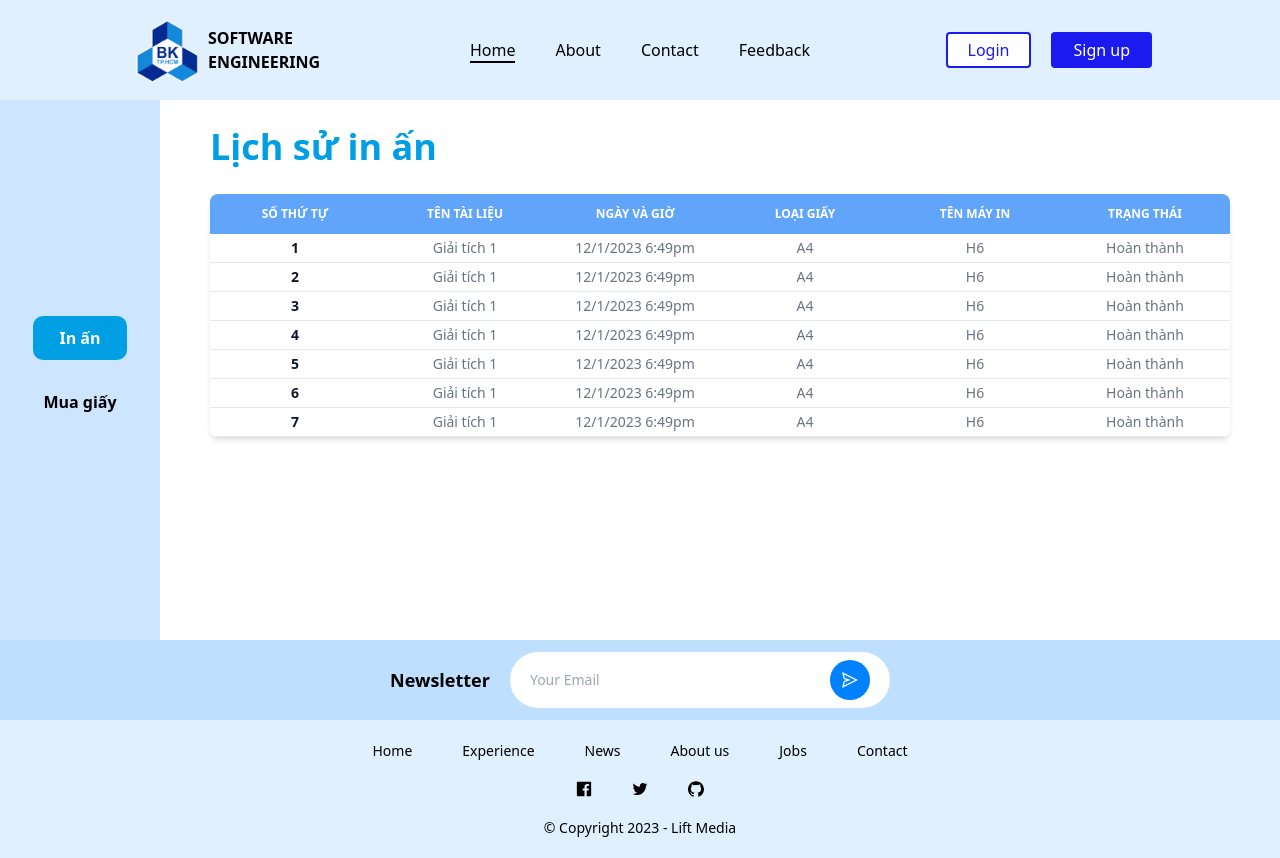
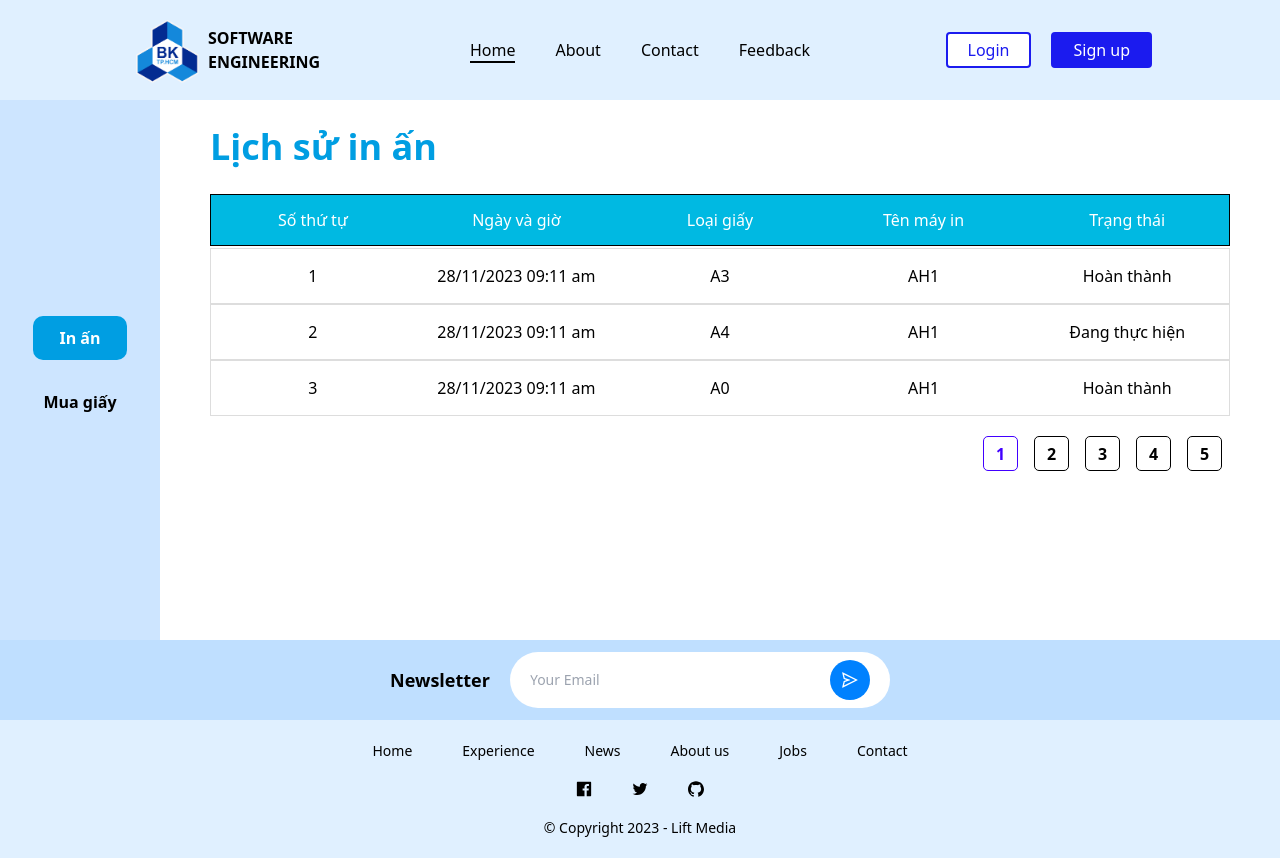
Before and after one commit to SyThanh11/cnpm_project, a React (Vite) app in the folder views/: page /user/history/print in a window 1280 px wide. Built offline with nearby package versions, Linux system fonts and the light colour scheme.

Commit message:
fix conflict origin/history and nhat

```diff
--- a/views/src/components/templates/HistoryBuyTemplate.tsx
+++ b/views/src/components/templates/HistoryBuyTemplate.tsx
@@ -1,90 +1,122 @@
-const Table_row = [
-    {
-      "Ngày và giờ": "12/1/2023 6:49pm",
-      "Loại giấy": "A4",
-      "Số lượng": 10,
-      "Trạng thái": "Hoàn thành"
-    },
-    {
-        "Ngày và giờ": "12/1/2023 6:49pm",
-        "Loại giấy": "A4",
-        "Số lượng": 10,
-        "Trạng thái": "Hoàn thành"
-    },
-    {
-        "Ngày và giờ": "12/1/2023 6:49pm",
-        "Loại giấy": "A4",
-        "Số lượng": 10,
-        "Trạng thái": "Hoàn thành"
-    },
-    {
-        "Ngày và giờ": "12/1/2023 6:49pm",
-        "Loại giấy": "A4",
-        "Số lượng": 10,
-        "Trạng thái": "Hoàn thành"
-    },
-    {
-        "Ngày và giờ": "12/1/2023 6:49pm",
-        "Loại giấy": "A4",
-        "Số lượng": 10,
-        "Trạng thái": "Hoàn thành"
-    },
-    {
-        "Ngày và giờ": "12/1/2023 6:49pm",
-        "Loại giấy": "A4",
-        "Số lượng": 10,
-        "Trạng thái": "Hoàn thành"
-    }
-]
+// import { useNavigate } from 'react-router-dom'
+// import { PATH } from 'constant/config';
+import { useState, useEffect } from 'react';
+
+const HistoryBuyData = ({ header, data }) => {
+    return (
+      <div className="flex flex-col w-full">
+          {header.map((headerData, rowIndex) => (
+              <div className="block mb-2 text-sm font-medium text-[#FFFFFF]"
+                  key={rowIndex} style={{ display: 'flex', width: '100%', border: '1px solid #000', backgroundColor: '#00B9E2', textAlign: 'center', fontSize: '16px' }}>
+
+              {headerData.map((cellData, cellIndex) => (
+                  <div key={cellIndex} style={{ flex: 1, padding: '15px' }}>
+                      {cellData}
+                  </div>
+              ))}
+          </div>
+          ))}
+
+
+          {data.map((rowData, rowIndex) => (
+              <div key={rowIndex} style={{ display: 'flex', width: '100%', border: '1px solid #ddd', textAlign: 'center' }}>
+                  {rowData.map((cellData, cellIndex) => (
+                      <div key={cellIndex} style={{ flex: 1, padding: '15px' }}>
+                          {cellData}
+                      </div>
+                  ))}
+              </div>
+          ))}
+      </div>
+    );
+};
+
+const PageNumbers = ({ numPages, onPageClick }) => {
+  const [clickedPage, setClickedPage] = useState(1);
+  const [hoveredPage, setHoveredPage] = useState(null);
+
+  const pageNumbers = Array.from({ length: numPages }, (_, index) => index + 1);
+
+  const handleMouseEnter = (pageNumber) => {
+      setHoveredPage(pageNumber);
+  };
+
+  const handleMouseLeave = () => {
+      setHoveredPage(null);
+  };
+
+  const handleClick = (pageNumber) => {
+    setClickedPage(pageNumber);
+    onPageClick(pageNumber);
+  };
+
+  const getPageNumberStyle = (pageNumber) => ({
+    margin: '0 8px',
+    padding: '10px',
+    cursor: 'pointer',
+    backgroundColor: '#fff',
+    color: clickedPage === pageNumber ? '#4200FF' : (hoveredPage === pageNumber ? '#4200FF' : '#000'),
+    borderRadius: '5px',
+    border: clickedPage === pageNumber ? '1px solid #4200FF' : (hoveredPage === pageNumber ? '1px solid #4200FF' : '1px solid #000'),
+    width: '35px',
+    height: '35px',
+    display: 'flex',
+    justifyContent: 'center',
+    alignItems: 'center',
+    fontWeight: 'bold',
+  });
+
+  return (
+    <div className="flex justify-end mt-20">
+      {pageNumbers.map((pageNumber) => (
+        <div
+          key={pageNumber}
+          style={getPageNumberStyle(pageNumber)}
+          onClick={() => handleClick(pageNumber)}
+          onMouseEnter={() => handleMouseEnter(pageNumber)}
+          onMouseLeave={handleMouseLeave}
+        >
+          {pageNumber}
+        </div>
+      ))}
+    </div>
+  );
+};
+
+
 export const HistoryBuyTemplate = () => {
+    // const navigate = useNavigate();
+    const tableHeader = [['Số thứ tự', 'Ngày và giờ', 'Loại giấy', 'Số lượng', 'Trạng thái']];
+    const [tableData, setTableData] = useState([
+      ['1', '28/11/2023 09:11 am', 'A3', '10', 'Hoàn thành'],
+      ['2', '28/11/2023 09:11 am', 'A4', '10', 'Đang thực hiện'],
+      ['3', '28/11/2023 09:11 am', 'A0', '10', 'Hoàn thành'],
+  ]);
+    const [currentPage, setCurrentPage] = useState(1);
+    const numberOfPages = 5;
+
+    const handlePageClick = (pageNumber) => {
+      const newData = generateDataForPage(pageNumber);
+      setTableData(newData);
+      setCurrentPage(pageNumber);
+  };
+  const generateDataForPage = (pageNumber) => {
+    return [
+        [`${(pageNumber-1)*3 + 1}`, '28/11/2023 09:11 am', 'A3', `${pageNumber}`, 'Hoàn thành'],
+        [`${(pageNumber-1)*3 + 2}`, '28/11/2023 09:11 am', 'A4', `${pageNumber}`, 'Đang thực hiện'],
+        [`${(pageNumber-1)*3 + 3}`, '28/11/2023 09:11 am', 'A0', `${pageNumber}`, 'Hoàn thành'],
+    ];
+  };
+  useEffect(() => {
+    handlePageClick(1);
+  }, []);
+
   return (
-      <div className="PrintOneTemplate grid grid-cols-2">
-          <div className="left col-span-2 ml-[50px] py-10 mr-[50px]">
+    <div className="HistoryPrintTemplate grid grid-cols-1">
+        <div className="col-span-1 ml-[50px] mr-[50px] py-10">
             <h1 className="text-[#009EE2] font-bold text-36 pb-20 pt-10">Lịch sử mua giấy</h1>
-              <div className="relative overflow-x-auto shadow-md sm:rounded-lg">
-              <table className="w-full text-sm text-left rtl:text-right text-gray-500 dark:text-gray-400">
-                  <thead className="text-xs text-gray-700 uppercase bg-blue-400 dark:bg-gray-700 dark:text-gray-400">
-                      <tr>
-                          <th scope="col" className="px-6 py-3 w-1/5 text-white text-center">
-                              Số thứ tự
-                          </th>
-                          <th scope="col" className="px-6 py-3 w-1/5 text-white text-center">
-                              Ngày và giờ
-                          </th>
-                          <th scope="col" className="px-6 py-3 w-1/5 text-white text-center">
-                              Loại giấy
-                          </th>
-                          <th scope="col" className="px-6 py-3 w-1/5 text-white text-center">
-                              Tên máy in
-                          </th>
-                          <th scope="col" className="px-6 py-3 w-1/5 text-white text-center">
-                              Trạng thái
-                          </th>
-                      </tr>
-                  </thead>
-                  <tbody>
-                    {Table_row.map((items, index) => (
-                      <tr className="bg-white border-b dark:bg-gray-800 dark:border-gray-700">
-                        <th scope="row" className="px-6 py-4 text-gray-900 text-center">
-                            {index + 1}
-                        </th>
-                        <td className="px-6 py-4 text-center">
-                            {items["Ngày và giờ"]}
-                        </td>
-                        <td className="px-6 py-4 text-center">
-                            {items["Loại giấy"]}
-                        </td>
-                        <td className="px-6 py-4 text-center">
-                            {items["Số lượng"]}
-                        </td>
-                        <td className="px-6 py-4 text-center">
-                            {items["Trạng thái"]}
-                        </td>
-                    </tr>
-                    ))}
-                  </tbody>
-              </table>
-          </div>
+            <HistoryBuyData header={tableHeader} data={tableData} />
+            <PageNumbers numPages={numberOfPages} onPageClick={handlePageClick} />
         </div>
     </div>
   )
--- a/views/src/components/templates/HistoryPrintTemplate.tsx
+++ b/views/src/components/templates/HistoryPrintTemplate.tsx
@@ -1,109 +1,122 @@
-const Table_row = [
-  {
-    "Tên tài liệu": "Giải tích 1",
-    "Ngày và giờ": "12/1/2023 6:49pm",
-    "Loại giấy": "A4",
-    "Tên máy in": "H6",
-    "Trạng thái": "Hoàn thành"
-  },
-  {
-    "Tên tài liệu": "Giải tích 1",
-    "Ngày và giờ": "12/1/2023 6:49pm",
-    "Loại giấy": "A4",
-    "Tên máy in": "H6",
-    "Trạng thái": "Hoàn thành"
-  },
-  {
-    "Tên tài liệu": "Giải tích 1",
-    "Ngày và giờ": "12/1/2023 6:49pm",
-    "Loại giấy": "A4",
-    "Tên máy in": "H6",
-    "Trạng thái": "Hoàn thành"
-  },
-  {
-    "Tên tài liệu": "Giải tích 1",
-    "Ngày và giờ": "12/1/2023 6:49pm",
-    "Loại giấy": "A4",
-    "Tên máy in": "H6",
-    "Trạng thái": "Hoàn thành"
-  },
-  {
-    "Tên tài liệu": "Giải tích 1",
-    "Ngày và giờ": "12/1/2023 6:49pm",
-    "Loại giấy": "A4",
-    "Tên máy in": "H6",
-    "Trạng thái": "Hoàn thành"
-  },
-  {
-    "Tên tài liệu": "Giải tích 1",
-    "Ngày và giờ": "12/1/2023 6:49pm",
-    "Loại giấy": "A4",
-    "Tên máy in": "H6",
-    "Trạng thái": "Hoàn thành"
-  },
-  {
-    "Tên tài liệu": "Giải tích 1",
-    "Ngày và giờ": "12/1/2023 6:49pm",
-    "Loại giấy": "A4",
-    "Tên máy in": "H6",
-    "Trạng thái": "Hoàn thành"
-  }
-]
+// import { useNavigate } from 'react-router-dom'
+// import { PATH } from 'constant/config';
+import { useState, useEffect } from 'react';
+
+const HistoryPrintData = ({ header, data }) => {
+    return (
+      <div className="flex flex-col w-full">
+          {header.map((headerData, rowIndex) => (
+              <div className="block mb-2 text-sm font-medium text-[#FFFFFF]"
+                  key={rowIndex} style={{ display: 'flex', width: '100%', border: '1px solid #000', backgroundColor: '#00B9E2', textAlign: 'center', fontSize: '16px'}}>
+
+              {headerData.map((cellData, cellIndex) => (
+                  <div key={cellIndex} style={{ flex: 1, padding: '15px' }}>
+                      {cellData}
+                  </div>
+              ))}
+          </div>
+          ))}
+
+
+          {data.map((rowData, rowIndex) => (
+              <div key={rowIndex} style={{ display: 'flex', width: '100%', border: '1px solid #ddd', textAlign: 'center' }}>
+                  {rowData.map((cellData, cellIndex) => (
+                      <div key={cellIndex} style={{ flex: 1, padding: '15px' }}>
+                          {cellData}
+                      </div>
+                  ))}
+              </div>
+          ))}
+      </div>
+    );
+};
+
+const PageNumbers = ({ numPages, onPageClick }) => {
+  const [clickedPage, setClickedPage] = useState(1);
+  const [hoveredPage, setHoveredPage] = useState(null);
+
+  const pageNumbers = Array.from({ length: numPages }, (_, index) => index + 1);
+
+  const handleMouseEnter = (pageNumber) => {
+      setHoveredPage(pageNumber);
+  };
+
+  const handleMouseLeave = () => {
+      setHoveredPage(null);
+  };
+
+  const handleClick = (pageNumber) => {
+    setClickedPage(pageNumber);
+    onPageClick(pageNumber);
+  };
+
+  const getPageNumberStyle = (pageNumber) => ({
+    margin: '0 8px',
+    padding: '10px',
+    cursor: 'pointer',
+    backgroundColor: '#fff',
+    color: clickedPage === pageNumber ? '#4200FF' : (hoveredPage === pageNumber ? '#4200FF' : '#000'),
+    borderRadius: '5px',
+    border: clickedPage === pageNumber ? '1px solid #4200FF' : (hoveredPage === pageNumber ? '1px solid #4200FF' : '1px solid #000'),
+    width: '35px',
+    height: '35px',
+    display: 'flex',
+    justifyContent: 'center',
+    alignItems: 'center',
+    fontWeight: 'bold',
+  });
+
+  return (
+    <div className="flex justify-end mt-20">
+      {pageNumbers.map((pageNumber) => (
+        <div
+          key={pageNumber}
+          style={getPageNumberStyle(pageNumber)}
+          onClick={() => handleClick(pageNumber)}
+          onMouseEnter={() => handleMouseEnter(pageNumber)}
+          onMouseLeave={handleMouseLeave}
+        >
+          {pageNumber}
+        </div>
+      ))}
+    </div>
+  );
+};
+
+
 export const HistoryPrintTemplate = () => {
+    // const navigate = useNavigate();
+    const tableHeader = [['Số thứ tự', 'Ngày và giờ', 'Loại giấy', 'Tên máy in', 'Trạng thái']];
+    const [tableData, setTableData] = useState([
+      ['1', '28/11/2023 09:11 am', 'A3', '10', 'Hoàn thành'],
+      ['2', '28/11/2023 09:11 am', 'A4', '10', 'Đang thực hiện'],
+      ['3', '28/11/2023 09:11 am', 'A0', '10', 'Hoàn thành'],
+  ]);
+    const [currentPage, setCurrentPage] = useState(1);
+    const numberOfPages = 5;
+
+    const handlePageClick = (pageNumber) => {
+      const newData = generateDataForPage(pageNumber);
+      setTableData(newData);
+      setCurrentPage(pageNumber);
+  };
+  const generateDataForPage = (pageNumber) => {
+    return [
+        [`${(pageNumber-1)*3 + 1}`, '28/11/2023 09:11 am', 'A3', `AH${pageNumber}`, 'Hoàn thành'],
+        [`${(pageNumber-1)*3 + 2}`, '28/11/2023 09:11 am', 'A4', `AH${pageNumber}`, 'Đang thực hiện'],
+        [`${(pageNumber-1)*3 + 3}`, '28/11/2023 09:11 am', 'A0', `AH${pageNumber}`, 'Hoàn thành'],
+    ];
+  };
+  useEffect(() => {
+    handlePageClick(1);
+  }, []);
+
   return (
-    <div className="PrintOneTemplate grid grid-cols-2">
-        <div className="left col-span-2 ml-[50px] py-10 mr-[50px]">
+    <div className="HistoryPrintTemplate grid grid-cols-1">
+        <div className="col-span-1 ml-[50px] mr-[50px] py-10">
             <h1 className="text-[#009EE2] font-bold text-36 pb-20 pt-10">Lịch sử in ấn</h1>
-            <div className="relative overflow-x-auto shadow-md sm:rounded-lg">
-              <table className="w-full text-sm text-left rtl:text-right text-gray-500 dark:text-gray-400">
-                  <thead className="text-xs text-gray-700 uppercase bg-blue-400 dark:bg-gray-700 dark:text-gray-400">
-                      <tr>
-                          <th scope="col" className="px-6 py-3 w-1/6 text-white text-center">
-                              Số thứ tự
-                          </th>
-                          <th scope="col" className="px-6 py-3 w-1/6 text-white text-center">
-                              Tên tài liệu
-                          </th>
-                          <th scope="col" className="px-6 py-3 w-1/6 text-white text-center">
-                              Ngày và giờ
-                          </th>
-                          <th scope="col" className="px-6 py-3 w-1/6 text-white text-center">
-                              Loại giấy
-                          </th>
-                          <th scope="col" className="px-6 py-3 w-1/6 text-white text-center">
-                              Tên máy in
-                          </th>
-                          <th scope="col" className="px-6 py-3 w-1/6 text-white text-center">
-                              Trạng thái
-                          </th>
-                      </tr>
-                  </thead>
-                  <tbody>
-                    {Table_row.map((items, index) => (
-                      <tr className="bg-white border-b dark:bg-gray-800 dark:border-gray-700">
-                        <th scope="row" className="px-6 py-4 text-gray-900 text-center">
-                            {index + 1}
-                        </th>
-                        <td className="px-6 py-4 text-center">
-                            {items["Tên tài liệu"]}
-                        </td>
-                        <td className="px-6 py-4 text-center">
-                            {items["Ngày và giờ"]}
-                        </td>
-                        <td className="px-6 py-4 text-center">
-                            {items["Loại giấy"]}
-                        </td>
-                        <td className="px-6 py-4 text-center">
-                            {items["Tên máy in"]}
-                        </td>
-                        <td className="px-6 py-4 text-center">
-                            {items["Trạng thái"]}
-                        </td>
-                    </tr>
-                    ))}
-                  </tbody>
-              </table>
-          </div>
+            <HistoryPrintData header={tableHeader} data={tableData} />
+            <PageNumbers numPages={numberOfPages} onPageClick={handlePageClick} />
         </div>
     </div>
   )
```
Also changed, not shown: views/src/components/templates/FeedbackModal.tsx (added, +176 -0 lines), views/src/components/templates/UserTemplate.tsx (+17 -1 lines), 2 other files (tests, documents, lock files or other folders). Lines whose indentation alone changed are shown as unchanged.
